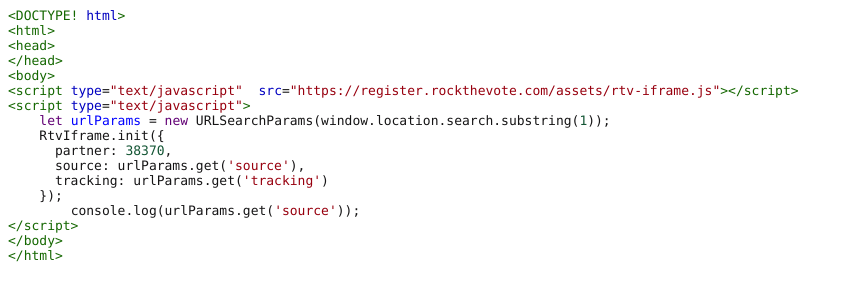
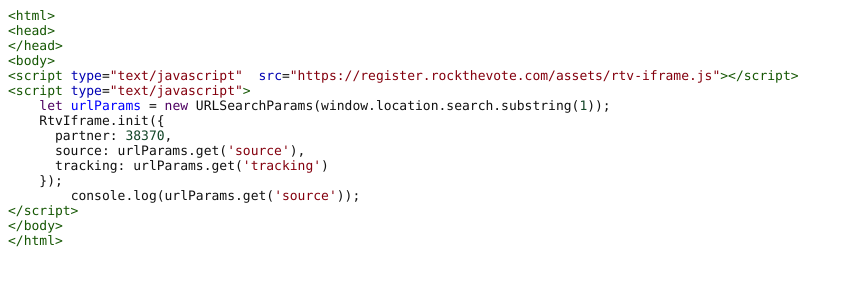
Before and after one commit to danderosa/danderosa.github.io, a plain HTML site: page index2.html in a window 1280 px wide. Shown: the whole page, without its empty margins (0-853 px from the left). Drawn offline with Linux system fonts and the light colour scheme.

Commit message:
Update index2.html

```diff
--- a/index2.html
+++ b/index2.html
@@ -7,28 +7,27 @@
   <meta name="Generator" content="Cocoa HTML Writer">
   <meta name="CocoaVersion" content="1894.3">
   <style type="text/css">
-    p.p1 {margin: 0.0px 0.0px 0.0px 0.0px; line-height: 17.0px; font: 13.0px Monaco; color: #146701; -webkit-text-stroke: #146701}
-    p.p2 {margin: 0.0px 0.0px 0.0px 0.0px; line-height: 17.0px; font: 13.0px Monaco; color: #98000f; -webkit-text-stroke: #98000f}
-    p.p3 {margin: 0.0px 0.0px 0.0px 0.0px; line-height: 17.0px; font: 13.0px Monaco; color: #161516; -webkit-text-stroke: #161516}
+    p.p1 {margin: 0.0px 0.0px 0.0px 0.0px; line-height: 17.0px; font: 13.0px Monaco; color: #145602; -webkit-text-stroke: #145602}
+    p.p2 {margin: 0.0px 0.0px 0.0px 0.0px; line-height: 17.0px; font: 13.0px Monaco; color: #84000e; -webkit-text-stroke: #84000e}
+    p.p3 {margin: 0.0px 0.0px 0.0px 0.0px; line-height: 17.0px; font: 13.0px Monaco; color: #111111; -webkit-text-stroke: #111111}
     span.s1 {font-kerning: none; background-color: #ffffff}
-    span.s2 {font-kerning: none; color: #161516; background-color: #ffffff; -webkit-text-stroke: 0px #161516}
-    span.s3 {font-kerning: none; color: #0000c0; background-color: #ffffff; -webkit-text-stroke: 0px #0000c0}
-    span.s4 {font-kerning: none; color: #146701; background-color: #ffffff; -webkit-text-stroke: 0px #146701}
-    span.s5 {font-kerning: none; color: #620075; background-color: #ffffff; -webkit-text-stroke: 0px #620075}
+    span.s2 {font-kerning: none; color: #145602; background-color: #ffffff; -webkit-text-stroke: 0px #145602}
+    span.s3 {font-kerning: none; color: #111111; background-color: #ffffff; -webkit-text-stroke: 0px #111111}
+    span.s4 {font-kerning: none; color: #0000b2; background-color: #ffffff; -webkit-text-stroke: 0px #0000b2}
+    span.s5 {font-kerning: none; color: #4e0062; background-color: #ffffff; -webkit-text-stroke: 0px #4e0062}
     span.s6 {font-kerning: none; color: #0000ff; background-color: #ffffff; -webkit-text-stroke: 0px #0000ff}
-    span.s7 {font-kerning: none; color: #135534; background-color: #ffffff; -webkit-text-stroke: 0px #135534}
-    span.s8 {font-kerning: none; color: #98000f; background-color: #ffffff; -webkit-text-stroke: 0px #98000f}
+    span.s7 {font-kerning: none; color: #124527; background-color: #ffffff; -webkit-text-stroke: 0px #124527}
+    span.s8 {font-kerning: none; color: #84000e; background-color: #ffffff; -webkit-text-stroke: 0px #84000e}
     span.Apple-tab-span {white-space:pre}
   </style>
 </head>
 <body>
-<p class="p1"><span class="s1">&lt;DOCTYPE!</span><span class="s2"> </span><span class="s3">html</span><span class="s1">&gt;</span></p>
 <p class="p1"><span class="s1">&lt;html&gt;</span></p>
 <p class="p1"><span class="s1">&lt;head&gt;</span></p>
 <p class="p1"><span class="s1">&lt;/head&gt;</span></p>
 <p class="p1"><span class="s1">&lt;body&gt;</span></p>
-<p class="p2"><span class="s4">&lt;script</span><span class="s2"> </span><span class="s3">type</span><span class="s2">=</span><span class="s1">"text/javascript"</span><span class="s2"><span class="Apple-converted-space">  </span></span><span class="s3">src</span><span class="s2">=</span><span class="s1">"https://register.rockthevote.com/assets/rtv-iframe.js"</span><span class="s4">&gt;&lt;/script&gt;</span></p>
-<p class="p2"><span class="s4">&lt;script</span><span class="s2"> </span><span class="s3">type</span><span class="s2">=</span><span class="s1">"text/javascript"</span><span class="s4">&gt;</span></p>
+<p class="p2"><span class="s2">&lt;script</span><span class="s3"> </span><span class="s4">type</span><span class="s3">=</span><span class="s1">"text/javascript"</span><span class="s3"><span class="Apple-converted-space">  </span></span><span class="s4">src</span><span class="s3">=</span><span class="s1">"https://register.rockthevote.com/assets/rtv-iframe.js"</span><span class="s2">&gt;&lt;/script&gt;</span></p>
+<p class="p2"><span class="s2">&lt;script</span><span class="s3"> </span><span class="s4">type</span><span class="s3">=</span><span class="s1">"text/javascript"</span><span class="s2">&gt;</span></p>
 <p class="p3"><span class="s1"><span class="Apple-converted-space">    </span></span><span class="s5">let</span><span class="s1"> </span><span class="s6">urlParams</span><span class="s1"> = </span><span class="s5">new</span><span class="s1"> URLSearchParams(window.location.search.substring(</span><span class="s7">1</span><span class="s1">));</span></p>
 <p class="p3"><span class="s1"><span class="Apple-converted-space">    </span>RtvIframe.init({</span></p>
 <p class="p3"><span class="s1"><span class="Apple-converted-space">      </span>partner: </span><span class="s7">38370</span><span class="s1">,</span></p>
```
